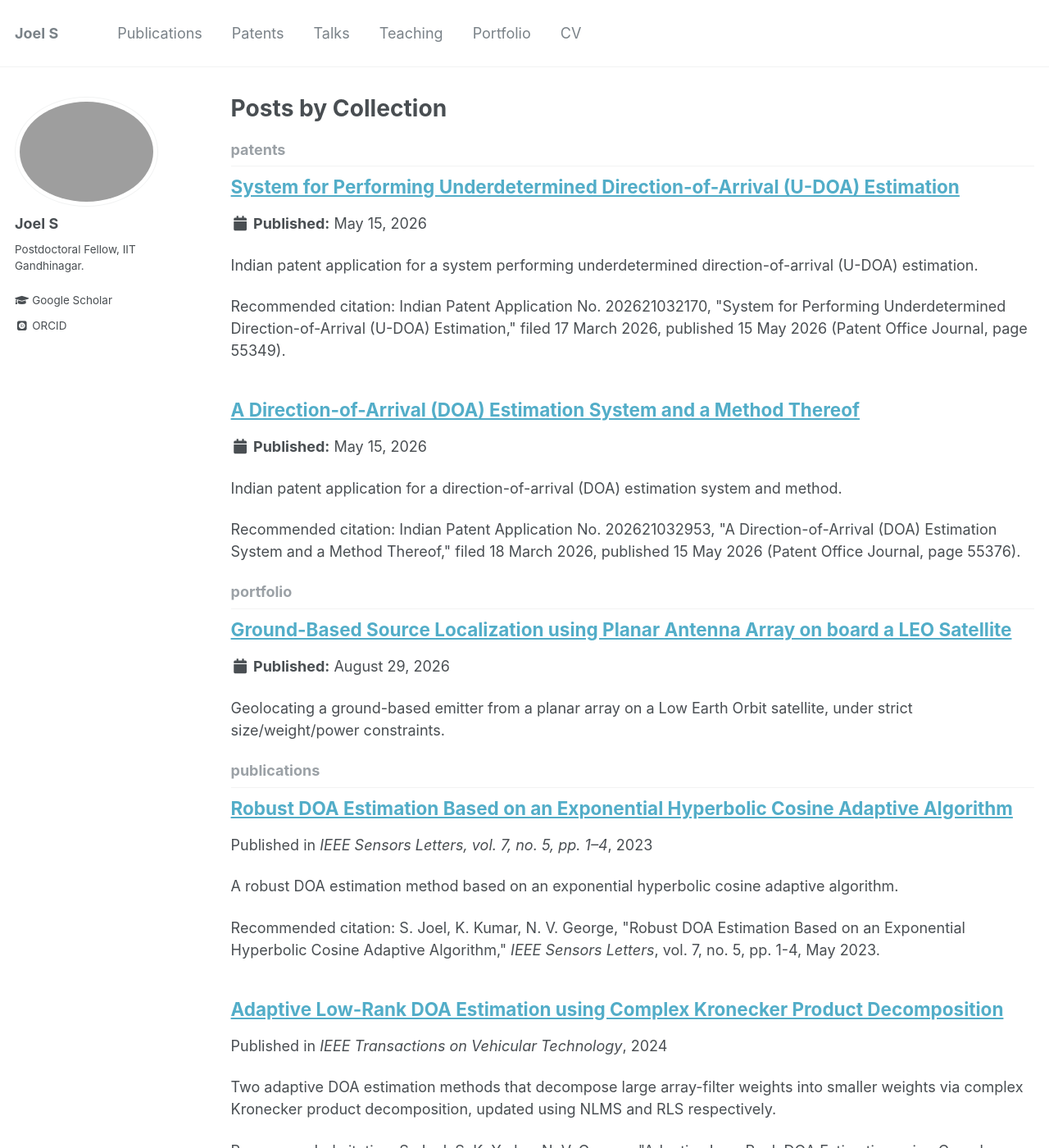
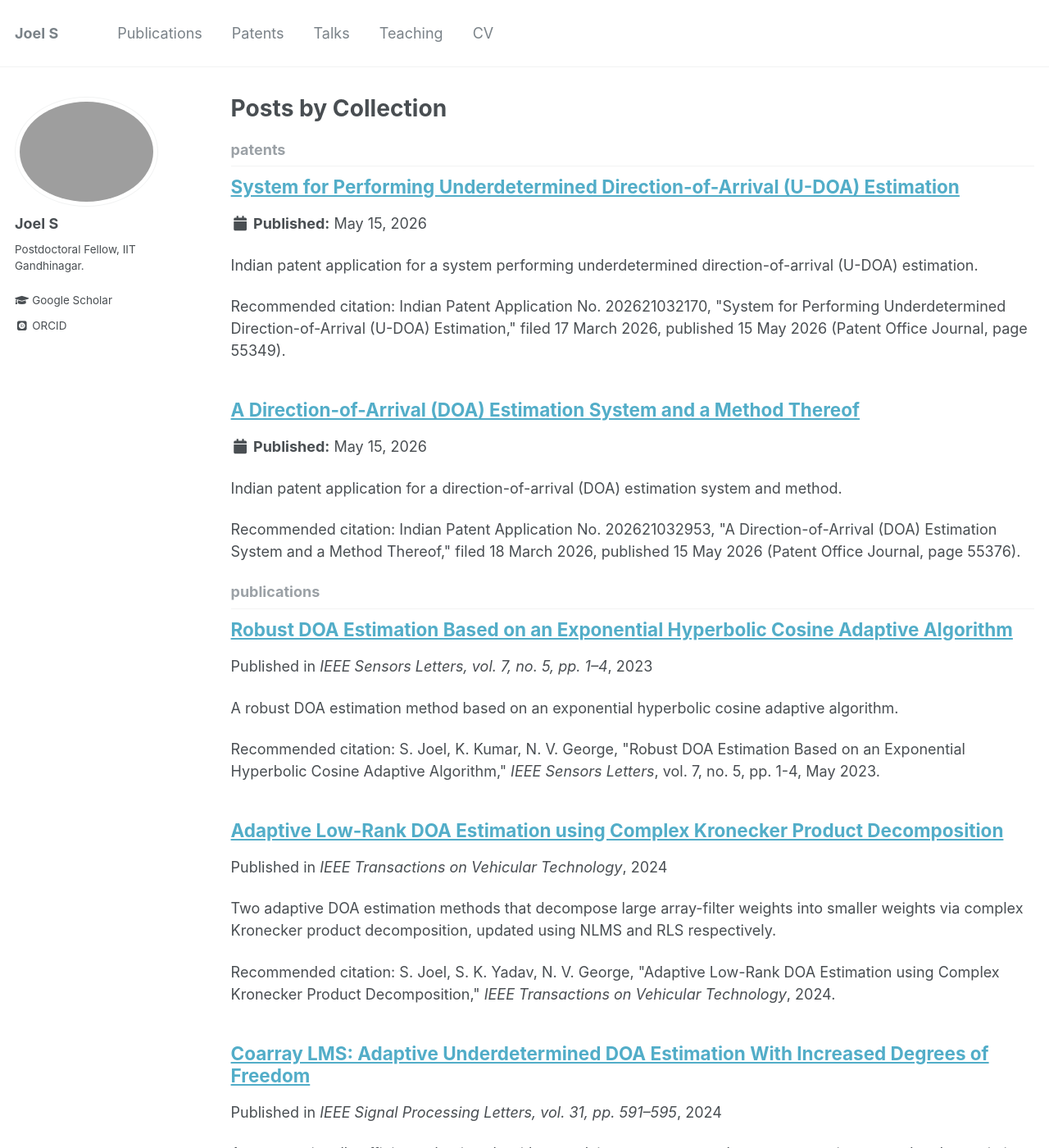
Before and after one commit to Joels1994/Joels1994.github.io, a Jekyll site: the page built from _pages/collection-archive.html, in a window 1280 px wide and 1400 px high. Shown: the whole window at 82% size. Built offline with Jekyll 4.4.1, drawn with Linux system fonts in a browser that asks for light colours; some web fonts are replaced.

Commit message:
Remove Portfolio section entirely

```diff
--- a/_config.yml
+++ b/_config.yml
@@ -181,9 +181,6 @@ collections:
   publications:
     output: true
     permalink: /:collection/:path/
-  portfolio:
-    output: true
-    permalink: /:collection/:path/
   talks:
     output: true
     permalink: /:collection/:path/
@@ -239,15 +236,6 @@ defaults:
       author_profile: true
       share: true
       comments: true
-  # _portfolio
-  - scope:
-      path: ""
-      type: portfolio
-    values:
-      layout: single
-      author_profile: true
-      share: true
-      comment: true
   # _talks
   - scope:
       path: ""
--- a/_data/navigation.yml
+++ b/_data/navigation.yml
@@ -12,8 +12,5 @@ main:
   - title: "Teaching"
     url: /teaching/
 
-  - title: "Portfolio"
-    url: /portfolio/
-
   - title: "CV"
     url: /cv/
--- a/_portfolio/leo-satellite-localization.md
+++ /dev/null
@@ -1,9 +0,0 @@
----
-title: "Ground-Based Source Localization using Planar Antenna Array on board a LEO Satellite"
-excerpt: "Geolocating a ground-based emitter from a planar array on a Low Earth Orbit satellite, under strict size/weight/power constraints.<br/>"
-collection: portfolio
----
-
-Location: Audio Signal Processing Lab, IIT Gandhinagar, in collaboration with Space Application Center, Ahmedabad.
-
-Development of a technique that estimates the geolocation of a ground-based emitter using the signal received by a planar array on board a Low Earth Orbit (LEO) satellite. Considering the need to reduce the size, weight, and power (SWaP) of the payload, this project aims to provide accurate source localization with the minimum possible number of sensors.
```
Also changed, not shown: _pages/portfolio.html (deleted, +0 -13 lines).
